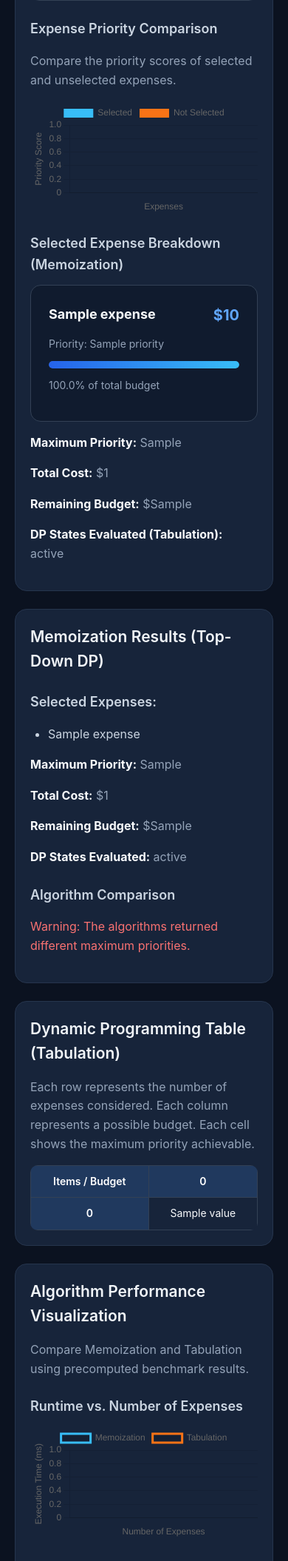
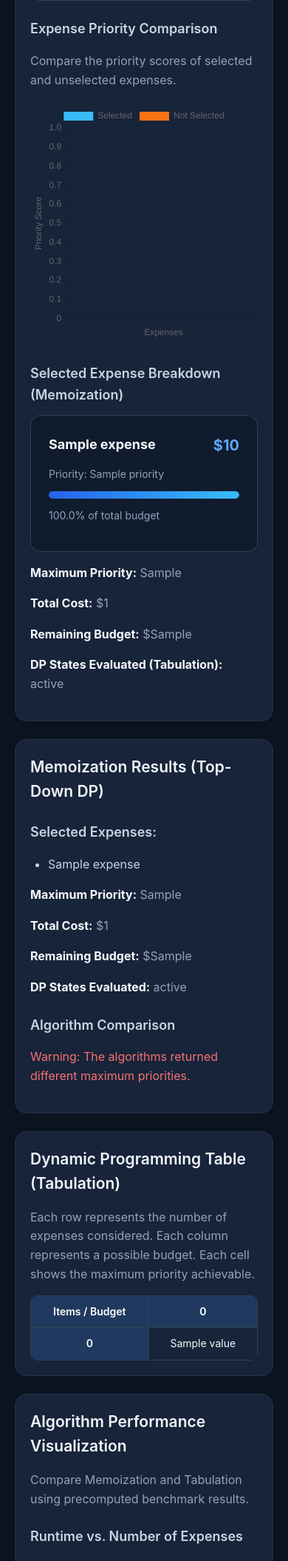
Before and after one commit to gairepragyan/SmartBudget---CSCE-4110, a Flask app: template templates/index.html in a window 390 px wide. Shown: the part 2928-5038 px from the top of the page at 74% size. Run offline with Flask 3, Linux system fonts and the light colour scheme; the template is opened without the code that fills it: most values are stand-ins (such as "Sample title", 1, 10 or a date in 2020).

Commit message:
Improve dashboard chart sizing and responsiveness

```diff
--- a/static/style.css
+++ b/static/style.css
@@ -523,3 +523,29 @@ selected-expense-list {
     font-weight: 600;
     margin-bottom: 0;
 }
+/* SmartBudget - Responsive Chart Sizing */
+
+.performance-chart {
+    position: relative;
+    width: 100%;
+    height: 320px;
+    max-height: 320px;
+    margin: 20px 0 30px;
+}
+
+.performance-chart canvas {
+    width: 100% !important;
+    height: 100% !important;
+}
+
+.priority-chart-section {
+    width: 100%;
+    max-width: 100%;
+    margin: 20px 0 30px;
+}
+
+.priority-chart-section canvas {
+    display: block;
+    width: 100% !important;
+    height: 320px !important;
+}
--- a/templates/index.html
+++ b/templates/index.html
@@ -286,7 +286,9 @@
         and unselected expenses.
     </p>
 
-    <canvas id="priorityComparisonChart"></canvas>
+    <div class="performance-chart">
+        <canvas id="priorityComparisonChart"></canvas>
+    </div>
 
 </div>
 
@@ -785,6 +787,7 @@ new Chart(expenseChartCanvas, {
 
     options: {
         responsive: true,
+        maintainAspectRatio: false,
         scales: {
             x: {
                 title: {
@@ -829,6 +832,7 @@ new Chart(budgetChartCanvas, {
 
     options: {
         responsive: true,
+        maintainAspectRatio: false,
         scales: {
             x: {
                 title: {
@@ -873,6 +877,7 @@ new Chart(statesChartCanvas, {
 
     options: {
         responsive: true,
+        maintainAspectRatio: false,
         scales: {
             x: {
                 title: {
@@ -924,6 +929,7 @@ if (priorityChartCanvas) {
         },
         options: {
             responsive: true,
+            maintainAspectRatio: false,
 
             scales: {
                 x: {
```
